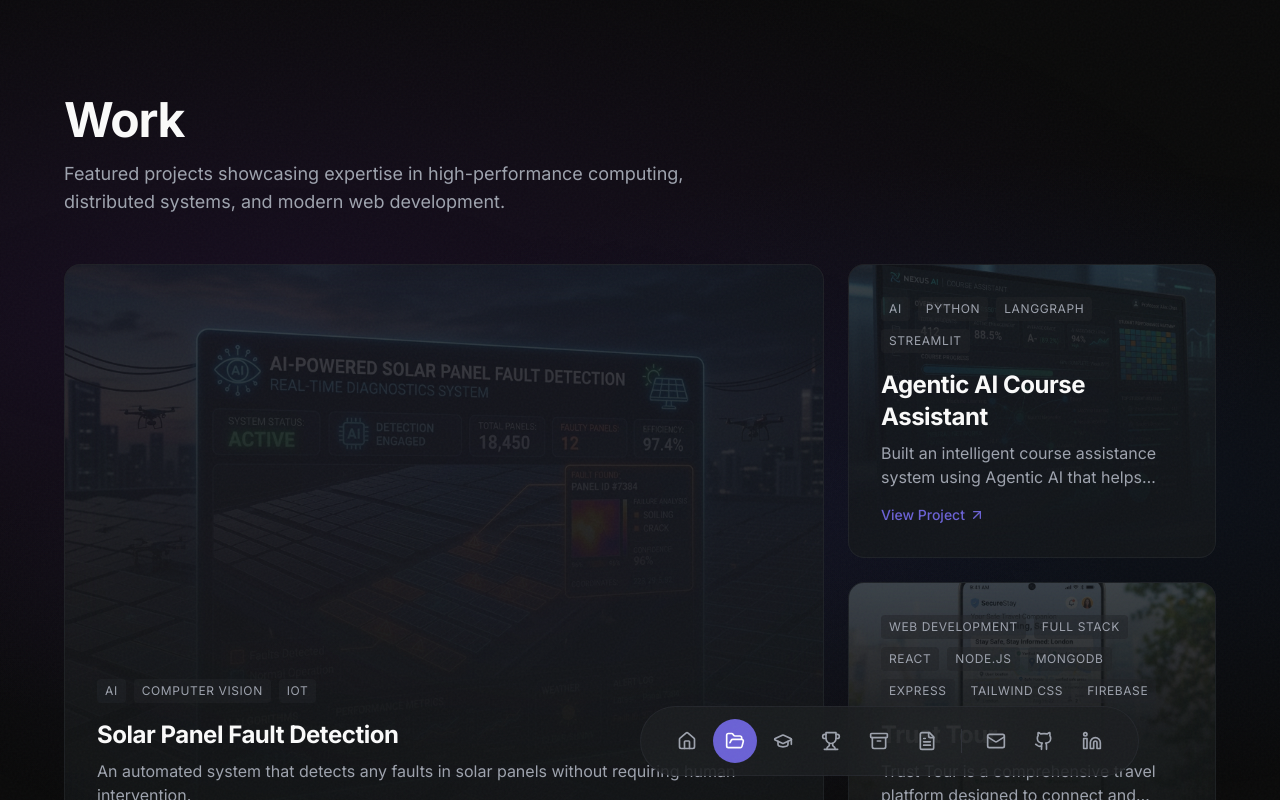
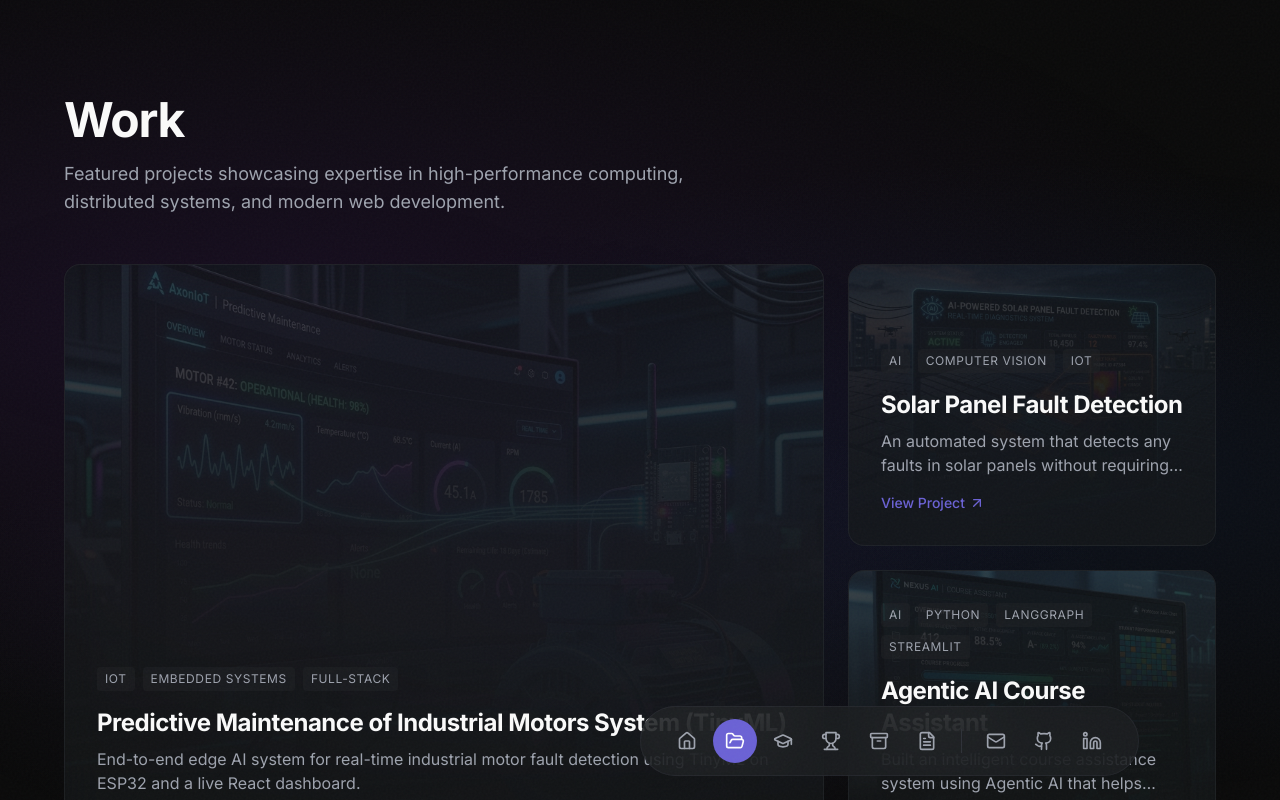
Before and after one commit to ravii17/Portfolio, a React (Vite) app: page /work in a window 1280 px wide. Shown: the top 800 px of the page. Built offline with nearby package versions, Linux system fonts and the light colour scheme; the HTML template or start-up script is replaced by a standard one.

Commit message:
new project

```diff
--- a/src/data/projects.ts
+++ b/src/data/projects.ts
@@ -15,6 +15,19 @@ export interface Project {
 }
 
 export const projects: Project[] = [
+  {
+    id: 'predictive-maintenance-industrial-motors',
+    title: 'Predictive Maintenance of Industrial Motors System (TinyML)',
+    description: 'End-to-end edge AI system for real-time industrial motor fault detection using TinyML on ESP32 and a live React dashboard.',
+    longDescription: 'Built a full-stack predictive maintenance platform that runs ML inference directly on an ESP32 microcontroller using Edge Impulse, monitors vibration, temperature, and current in real time, and streams live anomaly detection results to a React dashboard via Server-Sent Events. Designed for early fault detection in industrial motors with no cloud dependency for ML decisions.',
+    tags: ['IoT', 'Embedded Systems', 'Full-Stack'],
+    techStack: ['ESP32', 'Edge Impulse', 'TinyML', 'MPU6050', 'DS18B20', 'Arduino C++', 'Node.js', 'Express', 'React', 'Vite', 'Server-Sent Events', 'InfluxDB'],
+    liveUrl: 'https://github.com/ravii17/Predictive_Maintenof_Industrial_Motors_SystemTinyML',
+    githubUrl: 'https://github.com/ravii17/Predictive_Maintenof_Industrial_Motors_SystemTinyML',
+    image: '/projects/predictive-maintenance.png',
+    year: '2026',
+    featured: true,
+  },
   {
     id: 'solar-panel-fault-detection',
     title: 'Solar Panel Fault Detection',
```
Also changed, not shown: public/projects/predictive-maintenance.png (added).
